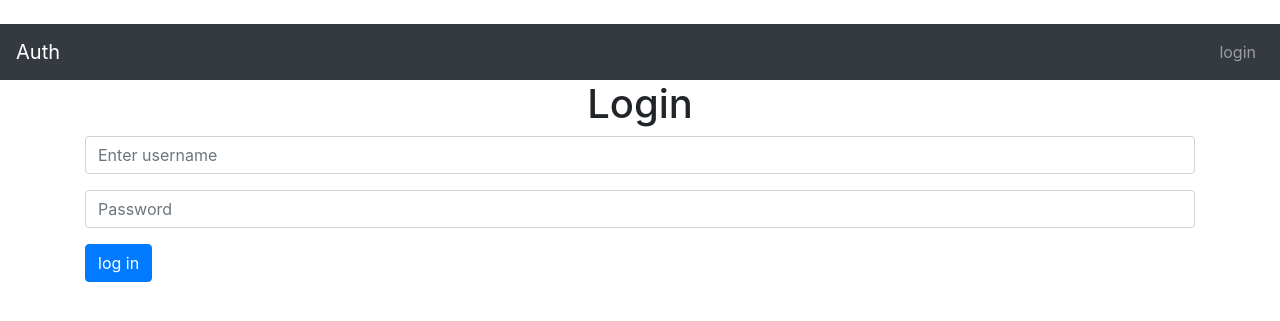
After one commit to pavlicic1marko/django_Auth, a Django app: page /login/ in a window 1280 px wide. The commit adds this page. Shown: the top 321 px of the page. Run offline with Django 5.2, Linux system fonts and the light colour scheme; some libraries are stand-ins or nearby versions.

Commit message:
adding login page, with login form

```diff
--- a/auth_app/authenticate/templates/authenticate/base.html
+++ b/auth_app/authenticate/templates/authenticate/base.html
@@ -22,7 +22,7 @@
     <ul class="navbar-nav ml-auto">
 
       <li class="nav-item">
-        <a class="nav-link" href="test">link</a>
+        <a class="nav-link" href="{% url 'login'%}">login</a>
       </li>
 
 
--- /dev/null
+++ b/auth_app/authenticate/templates/authenticate/login.html
@@ -0,0 +1,18 @@
+{% extends 'authenticate/base.html' %}
+
+{% block content %}
+
+<h1 class="text-center">Login</h1>
+
+<form>
+  <div class="form-group">
+    <input type="text" class="form-control"  placeholder="Enter username" name="username">
+  </div>
+  <div class="form-group">
+    <input type="password" class="form-control"  placeholder="Password" name="username">
+  </div>
+
+  <button type="submit" class="btn btn-primary">log in</button>
+</form>
+
+{% endblock %}
--- a/auth_app/authenticate/urls.py
+++ b/auth_app/authenticate/urls.py
@@ -2,4 +2,6 @@ from django.urls import path
 from . import views
 urlpatterns = [
     path('', views.home, name="home"),
+    path('login/', views.login_user, name="login"),
+
 ]
--- a/auth_app/authenticate/views.py
+++ b/auth_app/authenticate/views.py
@@ -1,4 +1,8 @@
 from django.shortcuts import render
+from django.contrib.auth import authenticate, login ,logout
 
 def home(reqeuest):
     return render(reqeuest, 'authenticate/home.html', {})
+
+def login_user(request):
+    return render(request, 'authenticate/login.html',{})
```
